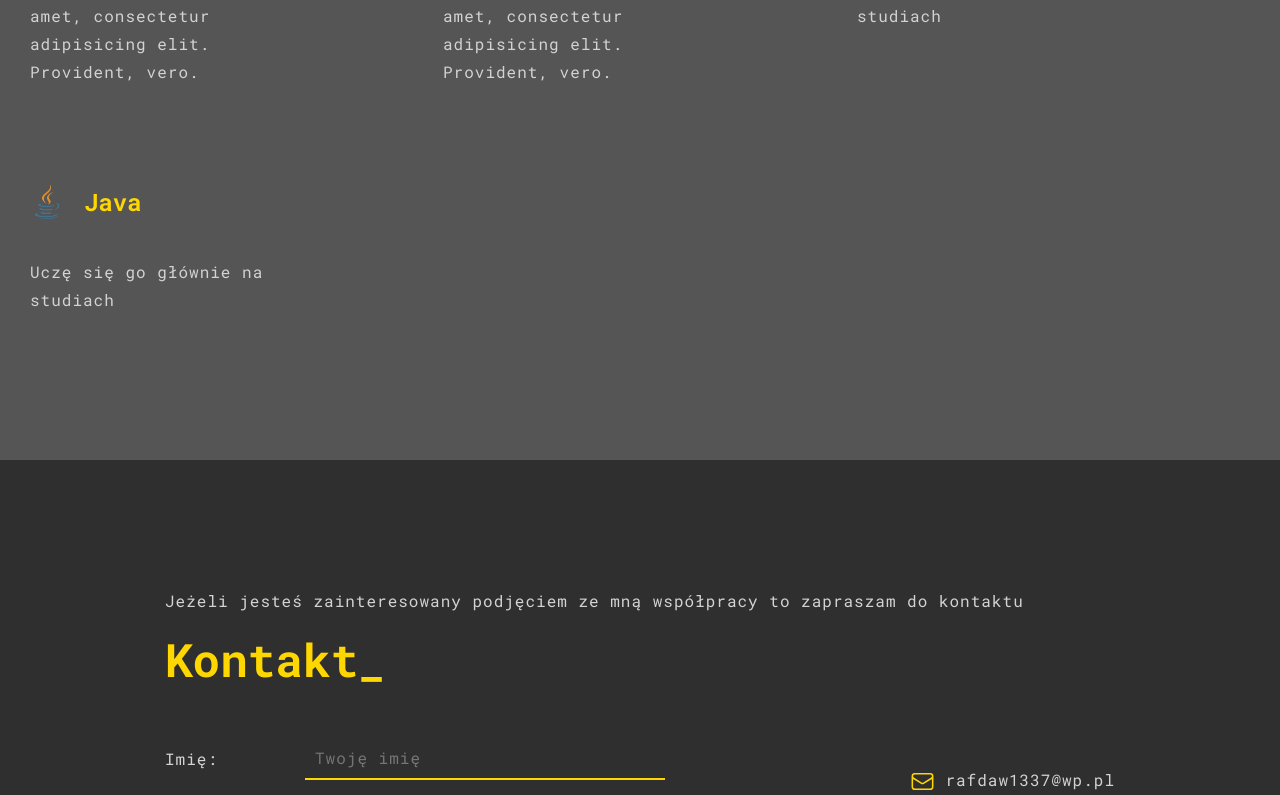
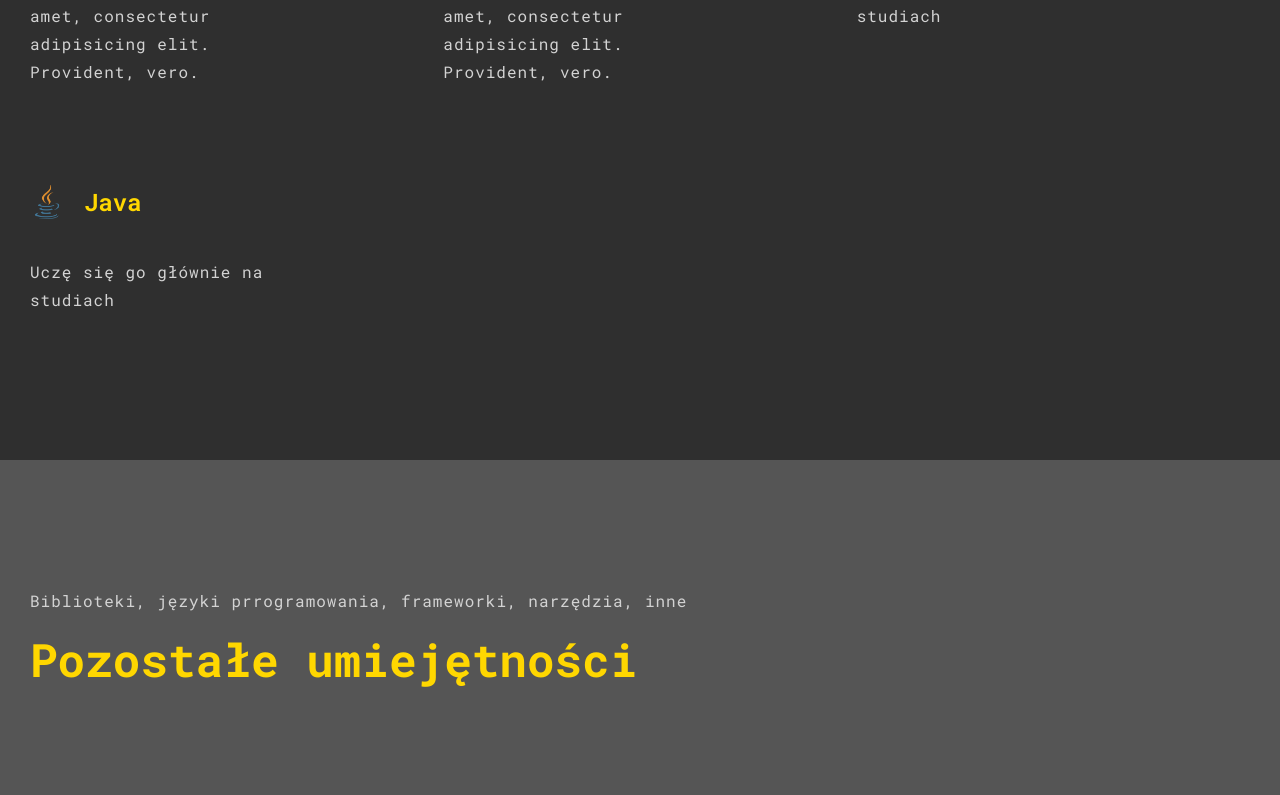
Before and after one commit to zamykamdrzwi/portfolio, a Vue app: page /moje-umiejetnosci in a window 1280 px wide. Shown: the part 2002-2797 px from the top of the page. Built offline with nearby package versions, Linux system fonts and the light colour scheme.

Commit message:
work on remining skills

```diff
--- /dev/null
+++ b/src/components/skills/RemainingSkills.vue
@@ -0,0 +1,78 @@
+<script setup>
+import { ref, defineProps } from "vue";
+import LettersAnimation from "@/components/layouts/LettersAnimation.vue";
+
+const { skills } = defineProps(["skills"]);
+</script>
+
+<template>
+  <section class="container">
+    <div class="container__header">
+      <small data-aos="fade-right">{{ skills.subtitle }}</small>
+      <letters-animation :letters="skills.title"/>
+    </div>
+    <div class="container__body">
+      <div class="container__body-item" v-for="item in skills.items" :key="item.title">
+        <div class="container__body-box">
+          <img :src="item.img" alt="logo">
+          <h4>
+            {{ item.title }}
+          </h4>
+        </div>
+      </div>
+    </div>
+  </section>
+</template>
+
+<style scoped lang="scss">
+.container {
+  position: relative;
+  background-color: $color-primary;
+  padding: 130px 165px;
+
+  @media(max-width: 1300px) {
+    padding: 130px 30px;
+  }
+
+  &__header {
+    display: flex;
+    flex-direction: column;
+    gap: 20px;
+    margin-bottom: 110px;
+
+    & small {
+      color: $color-tertiary;
+      font-size: 16px;
+      letter-spacing: 1px;
+    }
+  }
+
+  &__body {
+    width: 100%;
+    display: flex;
+    gap: 30px;
+    flex-wrap: wrap;
+
+    &-item {
+      width: 400px;
+    }
+
+    &-box {
+      display: flex;
+      align-items: center;
+      gap: 10px;
+
+      & img {
+        height: 34px;
+      }
+
+      & h4 {
+        color: $color-tertiary;
+        font-size: 16px;
+        letter-spacing: 1px;
+        font-weight: 700;
+      }
+    }
+  }
+}
+</style>
--- a/src/components/skills/SkillsCheck.vue
+++ b/src/components/skills/SkillsCheck.vue
@@ -1,12 +1,22 @@
 <script setup>
-import { ref, defineProps } from "vue";
+import { ref, defineProps, onMounted } from "vue";
 import LettersAnimation from "@/components/layouts/LettersAnimation.vue";
 
-const { skills } = defineProps(["skills"]);
+const { skills, settings } = defineProps(["skills", "settings"]);
+
+const container = ref(null);
+
+const changeBackground = () => {
+  container.value.style.backgroundColor = settings;
+};
+
+onMounted(() => {
+  changeBackground();
+})
 </script>
 
 <template>
-  <section class="container">
+  <section class="container" ref="container">
     <div class="container__header">
       <small data-aos="fade-right">{{ skills.subtitle }}</small>
       <letters-animation :letters="skills.title"/>
--- a/src/views/SkillsView.vue
+++ b/src/views/SkillsView.vue
@@ -1,6 +1,10 @@
 <script setup>
 import { ref } from "vue";
 import SkillsCheck from "@/components/skills/SkillsCheck.vue";
+import RemainingSkills from "@/components/skills/RemainingSkills.vue";
+
+const skillsSettings = ref('#555555');
+const learnSettings = ref('#2F2F2F');
 
 const skills = ref({
   title: 'Moje umiejętności',
@@ -85,12 +89,72 @@ const learn = ref({
     }
   ]
 });
+
+const remaining = ref({
+  title: 'Pozostałe umiejętności',
+  subtitle: 'Biblioteki, języki prrogramowania, frameworki, narzędzia, inne',
+  items: [
+    {
+      title: 'Pinia',
+      img: '/images/java_logo.webp'
+    },
+    {
+      title: 'Vue router',
+      img: '/images/java_logo.webp'
+    },
+    {
+      title: 'Vue store',
+      img: '/images/java_logo.webp'
+    },
+    {
+      title: 'Git',
+      img: '/images/java_logo.webp'
+    },
+    {
+      title: 'Visual Studio',
+      img: '/images/java_logo.webp'
+    },
+    {
+      title: 'Php Storm',
+      img: '/images/java_logo.webp'
+    },
+    {
+      title: 'Google API',
+      img: '/images/java_logo.webp'
+    },
+    {
+      title: 'Swiper JS',
+      img: '/images/java_logo.webp'
+    },
+    {
+      title: 'Three JS',
+      img: '/images/java_logo.webp'
+    },
+    {
+      title: 'Chart.js',
+      img: '/images/java_logo.webp'
+    },
+    {
+      title: 'Highcharts',
+      img: '/images/java_logo.webp'
+    },
+    {
+      title: 'Google API',
+      img: '/images/java_logo.webp'
+    },
+    {
+      title: 'Google API',
+      img: '/images/java_logo.webp'
+    },
+  ]
+});
 </script>
 
 <template>
   <section>
-    <skills-check :skills="skills"/>
-    <skills-check :skills="learn"/>
+    <skills-check :skills="skills" :settings="skillsSettings"/>
+    <skills-check :skills="learn" :settings="learnSettings"/>
+    <remaining-skills :skills="remaining"/>
   </section>
 </template>
 
```
